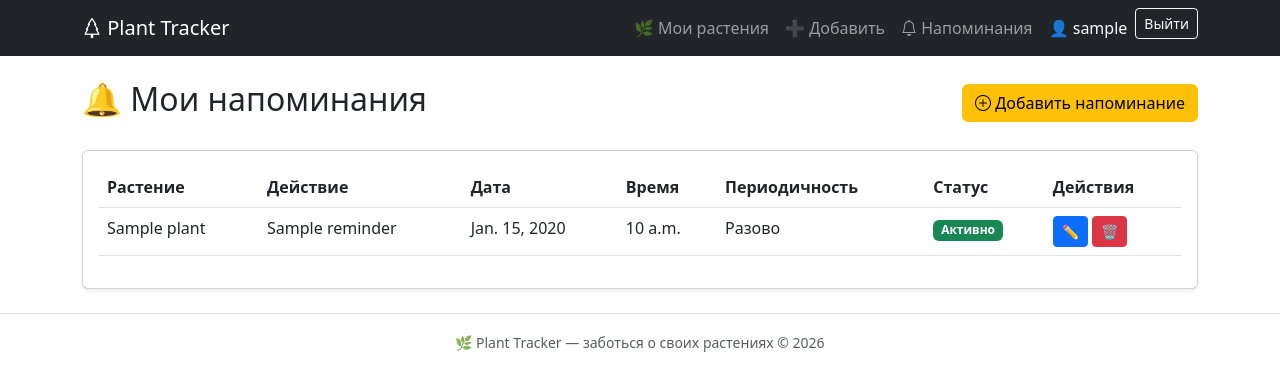
After one commit to ksenialapuskova7-star/plant_tracker, a Django app: page /reminders/ in a window 1280 px wide. The commit adds this page. Shown: the top 391 px of the page. Run offline with Django 5.2, Linux system fonts and the light colour scheme; a user stored in the database is signed in; tables that the repository leaves empty hold one stand-in row (values such as "Sample post"); parts of the project's set-up code (start-up, migrations or seed data) failed here and were passed over.

Commit message:
Добавлены напоминания с временем и списком

```diff
--- a/plants/forms.py
+++ b/plants/forms.py
@@ -46,14 +46,15 @@ class ReminderForm(forms.ModelForm):
     class Meta:
         model = Reminder
         fields = ['plant', 'action_type', 'custom_action_name', 'frequency',
-                  'interval_days', 'next_reminder_date', 'notes']
+                  'interval_days', 'reminder_date', 'reminder_time', 'notes']
         widgets = {
             'plant': forms.Select(attrs={'class': 'form-select'}),
             'action_type': forms.Select(attrs={'class': 'form-select'}),
             'custom_action_name': forms.TextInput(attrs={'class': 'form-control', 'placeholder': 'Своё действие'}),
             'frequency': forms.Select(attrs={'class': 'form-select'}),
             'interval_days': forms.NumberInput(attrs={'class': 'form-control', 'min': 1}),
-            'next_reminder_date': forms.DateInput(attrs={'class': 'form-control', 'type': 'date'}),
+            'reminder_date': forms.DateInput(attrs={'class': 'form-control', 'type': 'date'}),
+            'reminder_time': forms.TimeInput(attrs={'class': 'form-control', 'type': 'time'}),
             'notes': forms.Textarea(attrs={'class': 'form-control', 'rows': 2}),
         }
 
--- a/plants/models.py
+++ b/plants/models.py
@@ -140,8 +140,12 @@ class Reminder(models.Model):
         default=1,
         verbose_name="Интервал (дни)"
     )
-    next_reminder_date = models.DateField(
-        verbose_name="Дата следующего напоминания"
+    reminder_date = models.DateField(
+        verbose_name="Дата напоминания"
+    )
+    reminder_time = models.TimeField(
+        default='09:00',
+        verbose_name="Время напоминания"
     )
     is_active = models.BooleanField(
         default=True,
@@ -158,8 +162,8 @@ class Reminder(models.Model):
     class Meta:
         verbose_name = "Напоминание"
         verbose_name_plural = "Напоминания"
-        ordering = ['next_reminder_date']
+        ordering = ['reminder_date', 'reminder_time']
 
     def __str__(self):
         action = self.custom_action_name or self.get_action_type_display()
-        return f"{self.plant.name} — {action} ({self.next_reminder_date})"
+        return f"{self.plant.name} — {action} ({self.reminder_date} {self.reminder_time})"
--- a/plants/urls.py
+++ b/plants/urls.py
@@ -10,6 +10,9 @@ urlpatterns = [
     path('<int:pk>/edit/', views.plant_edit, name='edit'),
     path('<int:pk>/delete/', views.plant_delete, name='delete'),
     path('<int:pk>/add-care/', views.add_care, name='add_care'),
+    # Напоминания
+    path('reminders/', views.reminder_list, name='reminder_list'),
     path('reminder/<int:plant_id>/create/', views.reminder_create, name='reminder_create'),
-    path('reminder/create/', views.reminder_create, name='reminder_create'),
-]
+    path('reminder/<int:pk>/edit/', views.reminder_edit, name='reminder_edit'),
+    path('reminder/<int:pk>/delete/', views.reminder_delete, name='reminder_delete'),
+    ]
--- a/plants/views.py
+++ b/plants/views.py
@@ -108,3 +108,39 @@ def reminder_create(request, plant_id=None):
         'title': 'Создать напоминание',
         'button_text': 'Создать',
     })
+
+@login_required
+def reminder_list(request):
+    reminders = Reminder.objects.filter(user=request.user).order_by('reminder_date', 'reminder_time')
+    return render(request, 'plants/reminder_list.html', {'reminders': reminders})
+
+
+@login_required
+def reminder_edit(request, pk):
+    reminder = get_object_or_404(Reminder, pk=pk, user=request.user)
+
+    if request.method == 'POST':
+        form = ReminderForm(request.POST, instance=reminder, user=request.user)
+        if form.is_valid():
+            form.save()
+            messages.success(request, 'Напоминание обновлено!')
+            return redirect('plants:reminder_list')
+    else:
+        form = ReminderForm(instance=reminder, user=request.user)
+
+    return render(request, 'plants/reminder_form.html', {
+        'form': form,
+        'plant': reminder.plant,
+        'title': 'Редактировать напоминание',
+        'button_text': 'Сохранить',
+    })
+
+
+@login_required
+def reminder_delete(request, pk):
+    reminder = get_object_or_404(Reminder, pk=pk, user=request.user)
+    if request.method == 'POST':
+        reminder.delete()
+        messages.success(request, 'Напоминание удалено!')
+        return redirect('plants:reminder_list')
+    return render(request, 'plants/reminder_confirm_delete.html', {'reminder': reminder})
--- a/templates/base.html
+++ b/templates/base.html
@@ -29,6 +29,11 @@
                         </li>
                         <li class="nav-item">
                             <a class="nav-link" href="{% url 'plants:create' %}">➕ Добавить</a>
+                        </li>
+                        <li class="nav-item">
+                            <a class="nav-link" href="{% url 'plants:reminder_list' %}">
+                                <i class="bi bi-bell"></i> Напоминания
+                            </a>
                         </li>
                         <li class="nav-item">
                             <span class="nav-link text-light">👤 {{ user.username }}</span>
--- /dev/null
+++ b/templates/plants/reminder_list.html
@@ -0,0 +1,71 @@
+{% extends 'base.html' %}
+
+{% block title %}Мои напоминания{% endblock %}
+
+{% block content %}
+<div class="d-flex justify-content-between align-items-center mb-4">
+    <h2>🔔 Мои напоминания</h2>
+    <a href="{% url 'plants:reminder_create' 0 %}" class="btn btn-warning">
+        <i class="bi bi-plus-circle"></i> Добавить напоминание
+    </a>
+</div>
+
+<div class="row">
+    <div class="col-12">
+        <div class="card shadow-sm">
+            <div class="card-body">
+                {% if reminders %}
+                    <div class="table-responsive">
+                        <table class="table table-hover">
+                            <thead>
+                                <tr>
+                                    <th>Растение</th>
+                                    <th>Действие</th>
+                                    <th>Дата</th>
+                                    <th>Время</th>
+                                    <th>Периодичность</th>
+                                    <th>Статус</th>
+                                    <th>Действия</th>
+                                </tr>
+                            </thead>
+                            <tbody>
+                                {% for reminder in reminders %}
+                                    <tr>
+                                        <td>{{ reminder.plant.name }}</td>
+                                        <td>
+                                            {{ reminder.custom_action_name|default:reminder.get_action_type_display }}
+                                        </td>
+                                        <td>{{ reminder.reminder_date }}</td>
+                                        <td>{{ reminder.reminder_time }}</td>
+                                        <td>{{ reminder.get_frequency_display }}</td>
+                                        <td>
+                                            {% if reminder.is_active %}
+                                                <span class="badge bg-success">Активно</span>
+                                            {% else %}
+                                                <span class="badge bg-secondary">Неактивно</span>
+                                            {% endif %}
+                                        </td>
+                                        <td>
+                                            <a href="{% url 'plants:reminder_edit' reminder.pk %}" class="btn btn-sm btn-primary">✏️</a>
+                                            <a href="{% url 'plants:reminder_delete' reminder.pk %}" class="btn btn-sm btn-danger">🗑️</a>
+                                        </td>
+                                    </tr>
+                                {% endfor %}
+                            </tbody>
+                        </table>
+                    </div>
+                {% else %}
+                    <div class="text-center py-5">
+                        <span class="display-1">🔔</span>
+                        <h4 class="mt-3">У вас нет напоминаний</h4>
+                        <p class="text-muted">Создайте первое напоминание для вашего растения!</p>
+                        <a href="{% url 'plants:reminder_create' 0 %}" class="btn btn-warning">
+                            <i class="bi bi-plus-circle"></i> Создать напоминание
+                        </a>
+                    </div>
+                {% endif %}
+            </div>
+        </div>
+    </div>
+</div>
+{% endblock %}
```
Also changed, not shown: plants/tasks.py (+32 -6 lines), templates/remider_confirm_delete.html (added, +29 -0 lines), plants/migrations/0004_alter_reminder_options_and_more.py (added).
